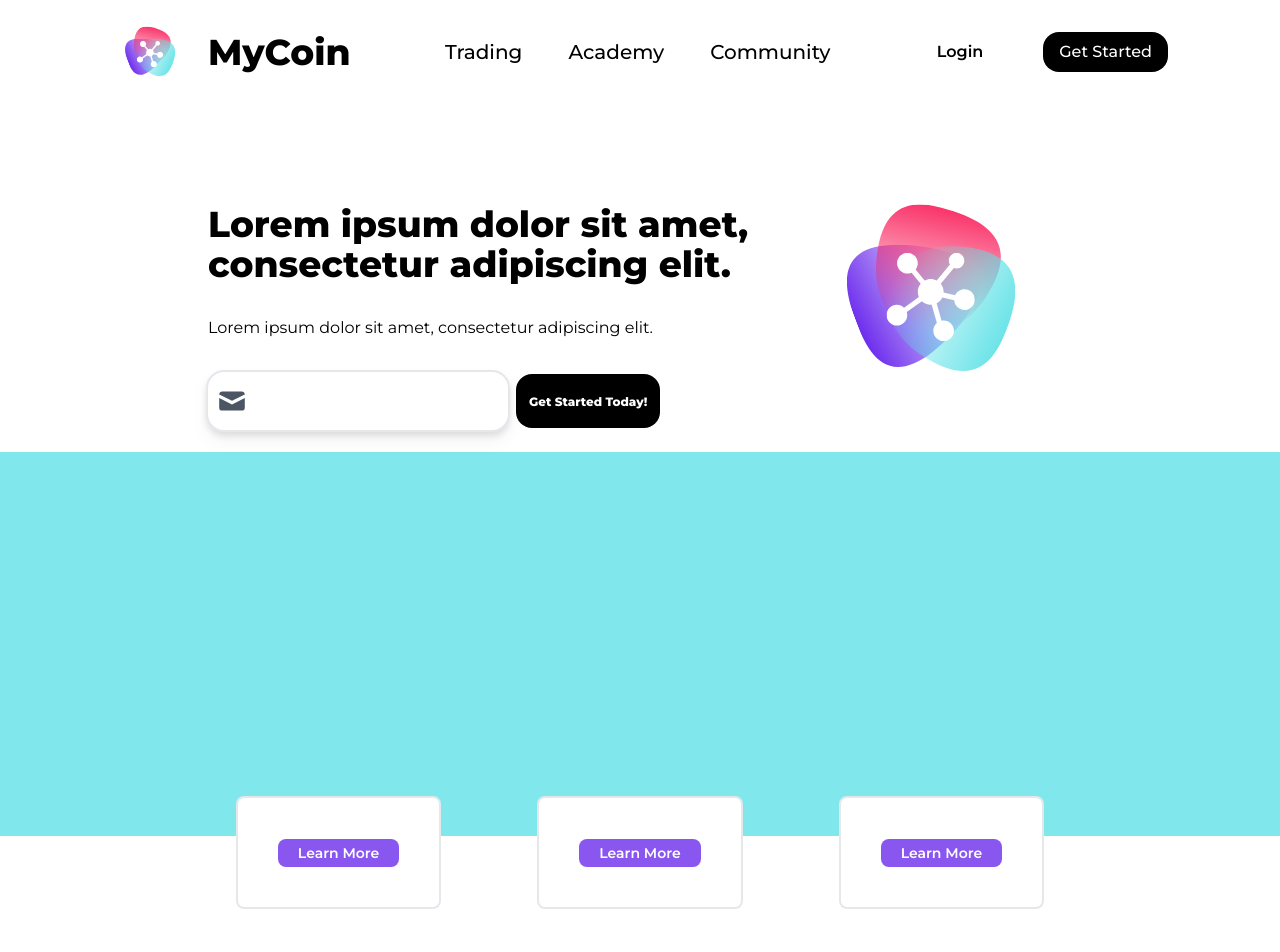
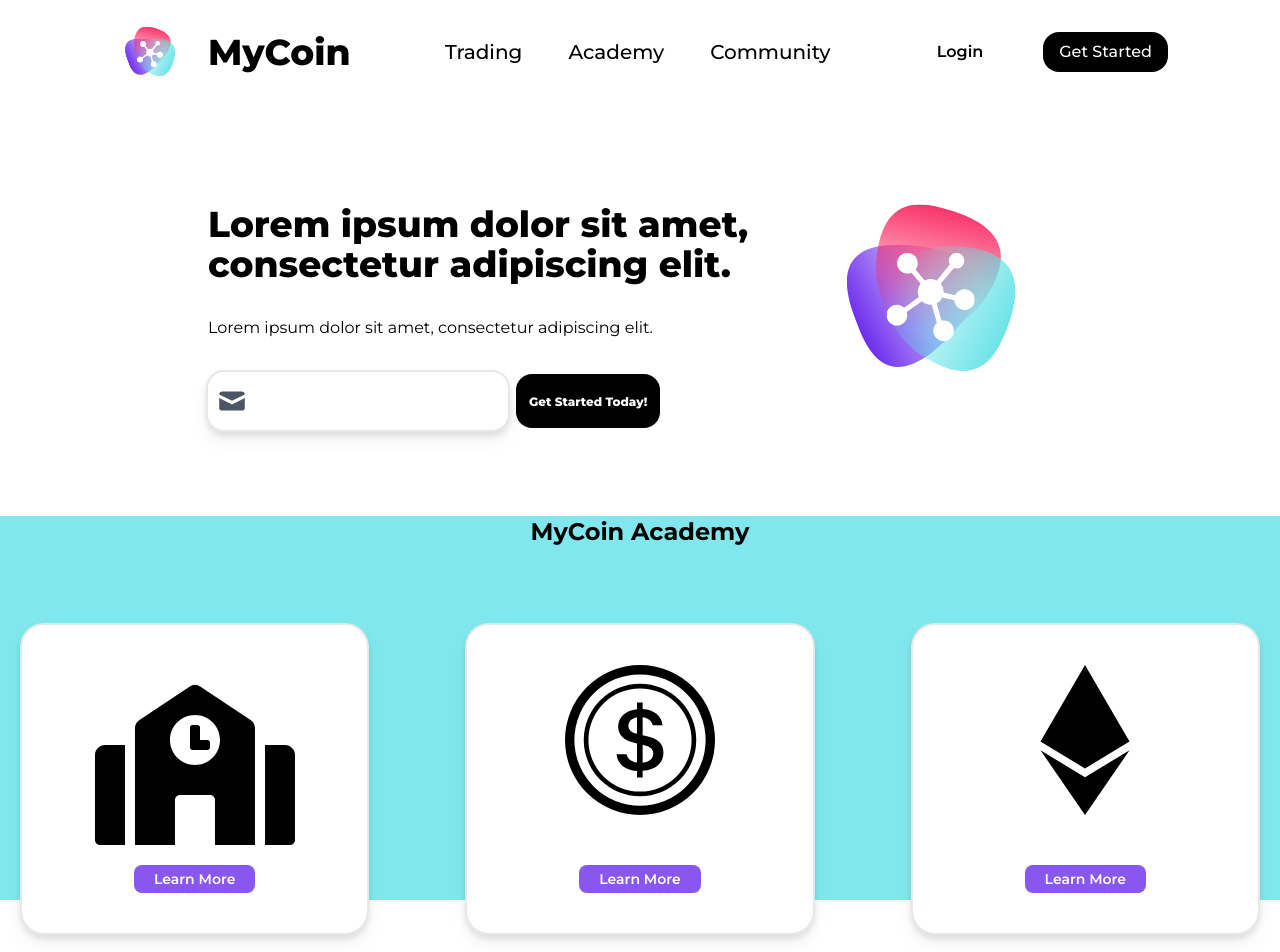
Before and after one commit to InSight3D/MyCoin, a Next.js app: page / in a window 1280 px wide. Shown: the top 952 px of the page. Built offline with nearby package versions, Linux system fonts and the light colour scheme.

Commit message:
added images and styling to the My Academy blue bar

```diff
--- a/pages/index.js
+++ b/pages/index.js
@@ -3,8 +3,11 @@ import Image from 'next/image';
 import { useState, useEffect } from 'react'
 import axios from "axios";
 import Navigation from '../components/Header';
-import Footer from '../components/footer';
+import Footer from '../components/Footer';
 import { MailIcon } from '@heroicons/react/solid'
+import { FaSchool,FaEthereum } from "react-icons/fa";
+import { BsCoin } from "react-icons/bs";
+
 import PurpleButton from '../components/buttons/PurpleButton';
 
 
@@ -46,29 +49,29 @@ export default function Home() {
           </div>
         </div>
 
-        <div className=' w-full h-96 my-80 bg-[#80E8EC]'>
-          <div class="min-h-screen flex items-center justify-center">
+        <div className='relative w-full h-96 my-96 bg-[#80E8EC] '>
+          <div className='text-center text-2xl font-bold '>
+            <p>MyCoin Academy</p>
+          </div>
+          <div class=" absolute left-0 right-0 bottom-[-55px] flex items-center justify-center">
             <div class="grid grid-cols-3 gap-24 p-5">
-              <div class=" bg-white border-2 text-white text-lg font-bold text-center p-10 rounded-lg ">
+              <div class=" bg-white border-2 flex flex-col items-center rounded-3xl text-white text-lg font-bold text-center px-20 py-10 drop-shadow-lg  ">
+                <FaSchool className='text-black text-[200px]'/>
                 <PurpleButton/>
               </div>
-              <div class=" bg-white border-2 text-white text-lg font-bold text-center p-10 rounded-lg">
+              <div class=" bg-white border-2 flex flex-col items-center rounded-3xl text-white text-lg font-bold text-center px-20 py-10 drop-shadow-lg">
+                <BsCoin className='text-black text-[150px] mb-[50px]'/>
                 <PurpleButton/>
               </div>
-              <div class=" bg-white border-2 text-white text-lg font-bold text-center p-10 rounded-lg">
+              <div class="  bg-white border-2 flex flex-col items-center rounded-3xl text-white text-lg font-bold text-center px-20 py-10 drop-shadow-lg">
+                <FaEthereum className='text-black text-[150px] mb-[50px]'/>
                 <PurpleButton/>
               </div>
             </div>
           </div>
 
 
-          {/*  <div className=' w-full h-96 my-80 grid grid-rows-3 gap-4 '>
-            <div className=' border-2 border-red-500'>
-              <div className='bg-gray-400 h-16'></div>
-              <div className='bg-gray-400 h-16'></div>
-              <div className='bg-gray-400 h-16'></div>
-            </div>
-        </div> */}
+
 
         </div>
       </div>
```
